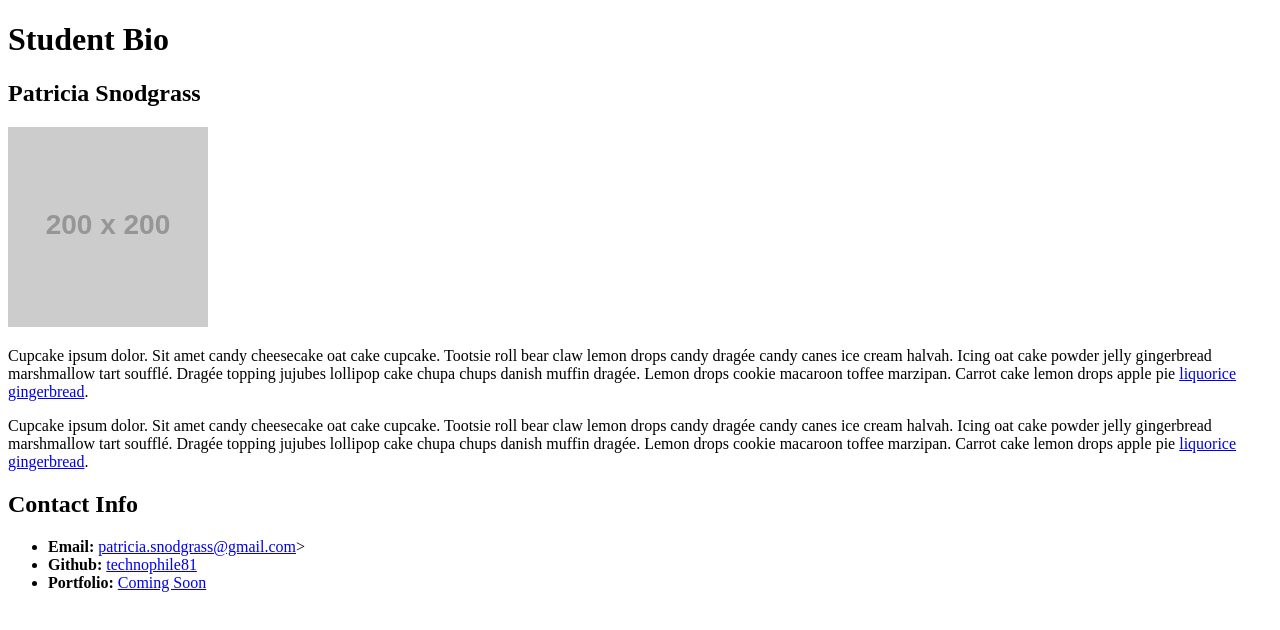
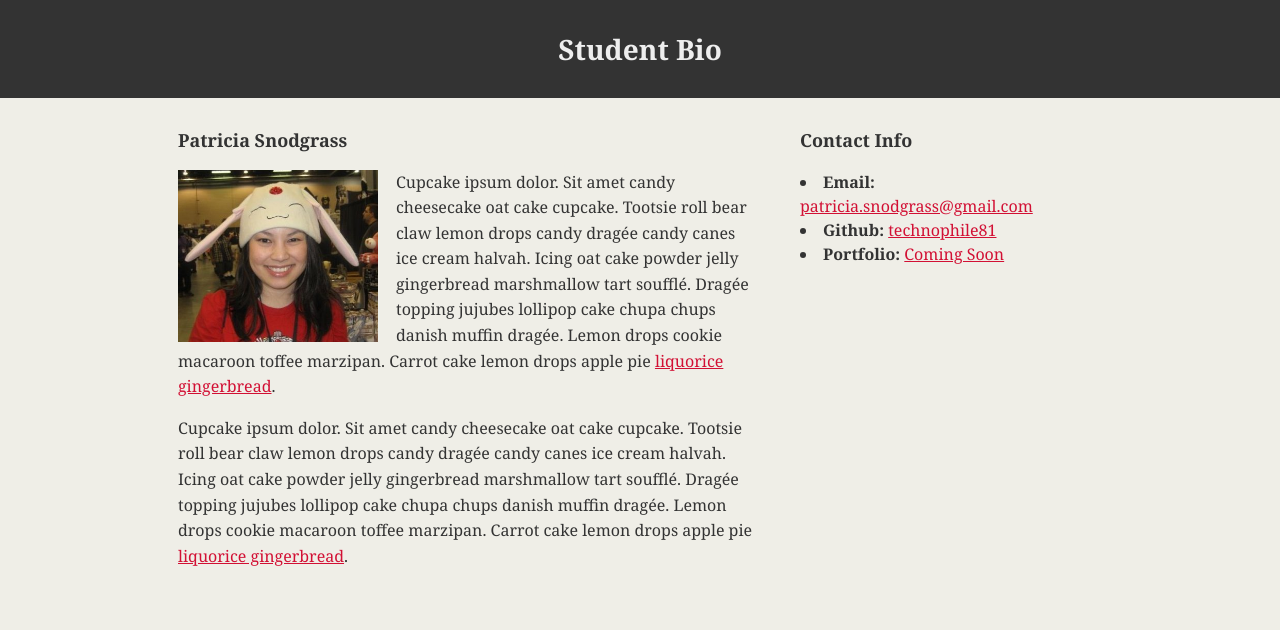
Before and after one commit to technophile81/studentBio, a plain HTML site: page index.html in a window 1280 px wide. Drawn offline with Linux system fonts and the light colour scheme; placeholder pictures from the web are drawn by us.

Commit message:
more site files

```diff
--- /dev/null
+++ b/css/reset.css
@@ -0,0 +1,48 @@
+/* http://meyerweb.com/eric/tools/css/reset/
+   v2.0 | 20110126
+   License: none (public domain)
+*/
+
+html, body, div, span, applet, object, iframe,
+h1, h2, h3, h4, h5, h6, p, blockquote, pre,
+a, abbr, acronym, address, big, cite, code,
+del, dfn, em, img, ins, kbd, q, s, samp,
+small, strike, strong, sub, sup, tt, var,
+b, u, i, center,
+dl, dt, dd, ol, ul, li,
+fieldset, form, label, legend,
+table, caption, tbody, tfoot, thead, tr, th, td,
+article, aside, canvas, details, embed,
+figure, figcaption, footer, header, hgroup,
+menu, nav, output, ruby, section, summary,
+time, mark, audio, video {
+	margin: 0;
+	padding: 0;
+	border: 0;
+	font-size: 100%;
+	font: inherit;
+	vertical-align: baseline;
+}
+/* HTML5 display-role reset for older browsers */
+article, aside, details, figcaption, figure,
+footer, header, hgroup, menu, nav, section {
+	display: block;
+}
+body {
+	line-height: 1;
+}
+ol, ul {
+	list-style: none;
+}
+blockquote, q {
+	quotes: none;
+}
+blockquote:before, blockquote:after,
+q:before, q:after {
+	content: '';
+	content: none;
+}
+table {
+	border-collapse: collapse;
+	border-spacing: 0;
+}
--- /dev/null
+++ b/css/style.css
@@ -0,0 +1,45 @@
+body {
+    background-color: #efeee7;
+    font-family: Georgia, 'Times New Roman', Times, serif;
+    font-size: 16px;
+    line-height: 24px;
+    color:#333;
+    margin: 0;
+    padding: 0;
+}
+
+h1 { font-size: 28px; }
+
+h2 { font-size: 18px; font-weight: 700; margin-top: 0; margin-bottom: 18px; }
+
+p { line-height: 1.6em; }
+
+a { color: #d21034; }
+a:hover { color:#333; }
+
+.container { width: 960px; margin: 0 auto; overflow: auto; }
+
+header {
+    background-color: #333;
+    color: #eee;
+    margin-bottom: 12px;
+    padding: 18px;
+    text-align: center;
+}
+
+img#bio-image { float: left; margin-right: 18px; width: 200px; }
+
+section { padding: 18px; }
+
+section#main-bio {
+    float: left;
+    position:relative;
+    width: 60%;
+    margin-right: 28px;
+}
+
+section#content-info {
+    float: left;
+}
+
+ul { list-style-position: inside;}
--- a/index.html
+++ b/index.html
@@ -6,18 +6,21 @@
     <meta http-equiv="X-UA-Compatible" content="IE=edge">
     <title>Student Bio</title>
     <meta name="viewport" content="width=device-width, initial-scale=1">
-    <!-- <link rel="stylesheet" type="text/css" media="screen" href="main.css" />-->
+    <!-- <link rel="stylesheet" type="text/css" media="screen" href="css/reset.css" /> -->
+
+    <link rel="stylesheet" type="text/css" media="screen" href="css/style.css" />
+
 </head>
 
 <body>
     <header>
         <h1>Student Bio</h1>
     </header>
-    <div>
-        <section>
+    <div class="container">
+        <section id="main-bio">
             <h2>Patricia Snodgrass</h2>
             <a href="https://placeholder.com">
-                <img src="http://via.placeholder.com/200x200" alt="placeholder">
+                <img src="img/me.jpg" id="bio-image" alt="placeholder">
             </a>
             <p>Cupcake ipsum dolor. Sit amet candy cheesecake oat cake cupcake. Tootsie roll bear claw lemon drops candy dragée
                 candy canes ice cream halvah. Icing oat cake powder jelly gingerbread marshmallow tart soufflé. Dragée topping
@@ -30,12 +33,12 @@
                 cake lemon drops apple pie
                 <a href="#">liquorice gingerbread</a>.</p>
         </section>
-        <section>
+        <section id="contact-info">
             <h2>Contact Info</h2>
             <ul>
                 <li>
                     <strong>Email:</strong>
-                    <a href="mailto:patricia.snodgrass@gmail.com">patricia.snodgrass@gmail.com</a>></li>
+                    <a href="mailto:patricia.snodgrass@gmail.com">patricia.snodgrass@gmail.com</a></li>
                 <li>
                     <strong>Github:</strong>
                     <a href="https://github.com/technophile81">technophile81</a>
```
Also changed, not shown: img/me.jpg (added).
